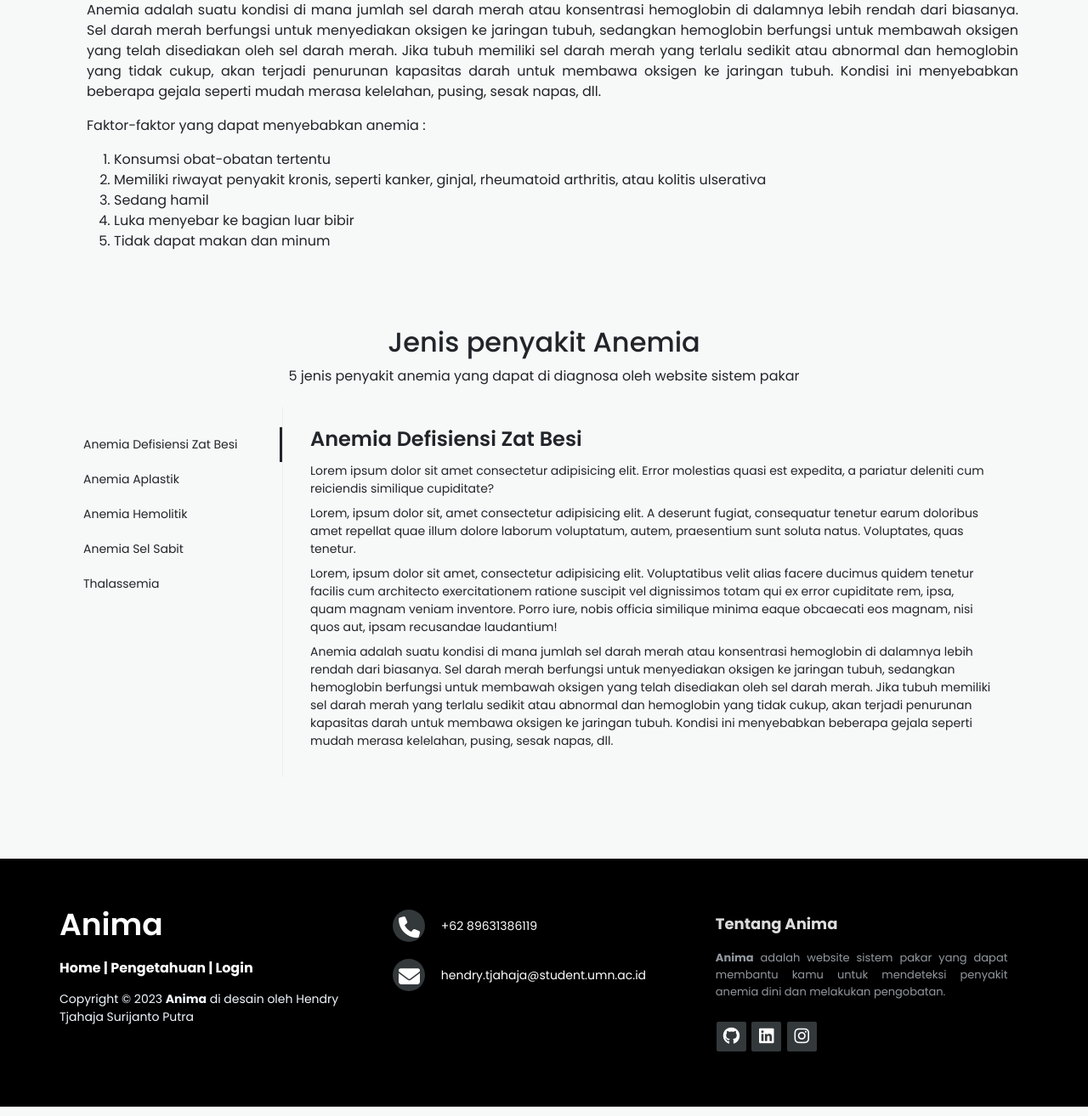
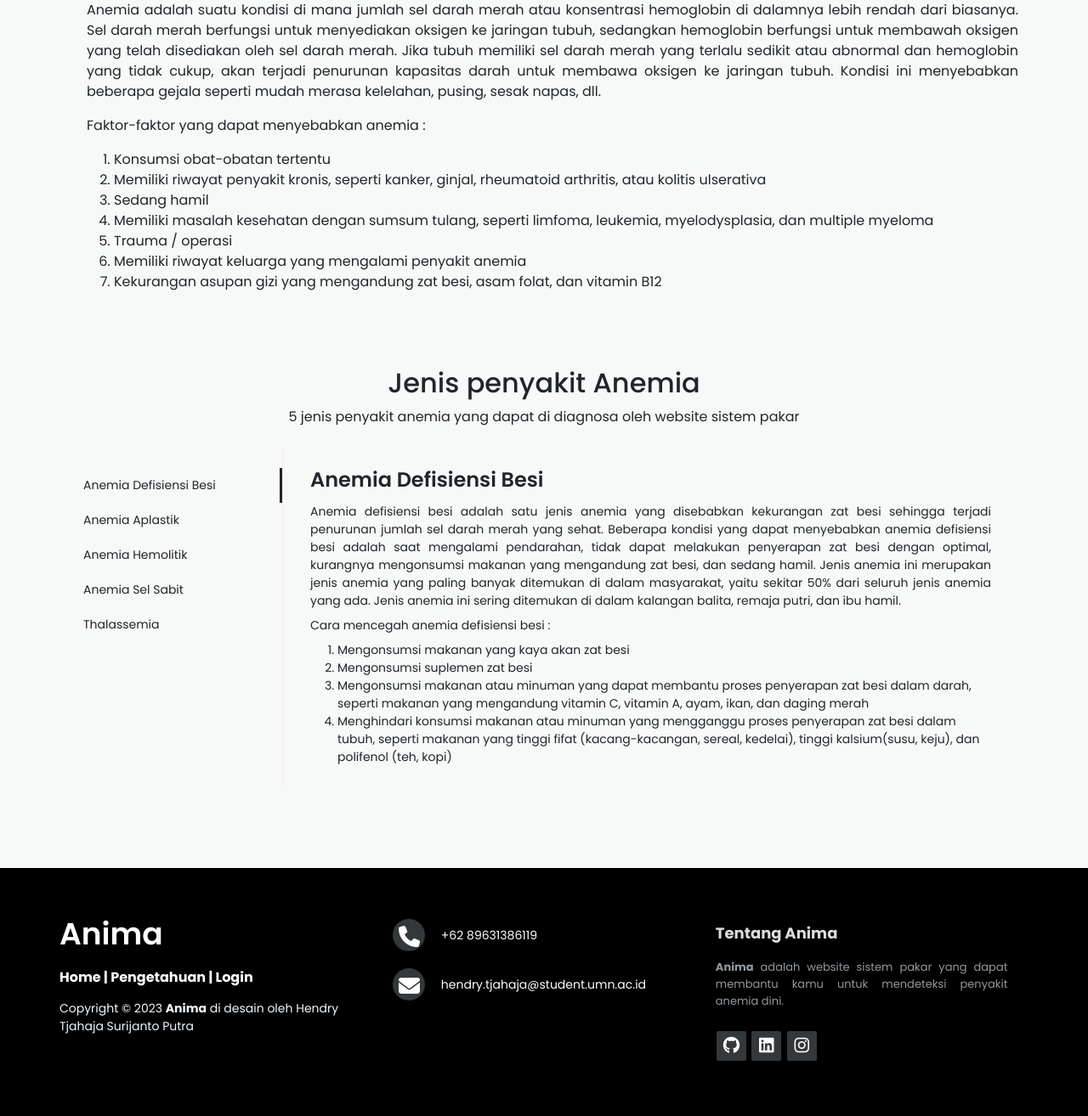
Before and after one commit to akaslayer/Anima, a PHP site: page /pengetahuan.php in a window 1280 px wide. Shown: the part 208-1522 px from the top of the page at 85% size. Run offline with PHP 8.4, Linux system fonts and the light colour scheme; some libraries are stand-ins or nearby versions.

Commit message:
perubahan katakata footer, penambahan isi pengetahuan, dan perubahan note diagnosa

```diff
--- a/skripsi-anemia/assets/css/pengetahuan.css
+++ b/skripsi-anemia/assets/css/pengetahuan.css
@@ -46,7 +46,7 @@ body{
 	font-size: .875rem;
 	color: var(--black);
 	border-right: 3px solid transparent;
-  width: 250px;
+  	width: 250px;
 }
 .indicator li i {
 	font-size: 1rem;
@@ -68,6 +68,13 @@ body{
 .content li.active {
 	display: block;
 }
+
+ .content li.active ol li {
+	display: list-item;
+	font-size: .875rem;
+}
+
+
 .content li h1 {
 	font-size: 1.5rem;
 	font-weight: 600;
--- a/skripsi-anemia/diagnosa.php
+++ b/skripsi-anemia/diagnosa.php
@@ -32,7 +32,7 @@ if(!isset($_SESSION['nama'])){
 <div class="title-section">
   <h2>Diagnosa Penyakit Anemia</h2>
   <hr size="2" width="65%" color="black" style="margin-bottom:10px;margin-left:auto;margin-right:auto;" >
-    <p style="text-align: center;font-size: 14px;margin-top: 10px;">Pilih tingkat keyakinan anda terhadap gejala yang sedang dirasakan dan tekan tombol submit (<i class="fas fa-search"></i>) untuk melihat hasil</p>
+    <p class="note">Pilih tingkat keyakinan anda terhadap gejala yang sedang dirasakan dan tekan tombol submit (<i class="fas fa-search"></i>) untuk melihat hasil</p>
 </div>
 <div class="container mt-5">
 <form name=text_form method="POST" action ="diagnosa.php">
--- a/skripsi-anemia/footer.php
+++ b/skripsi-anemia/footer.php
@@ -49,7 +49,7 @@
     <div class="footer-right">
         <p class="footer-app-about">
             <span>Tentang Anima</span>
-            <strong>Anima</strong> adalah website sistem pakar yang dapat membantu kamu untuk mendeteksi penyakit anemia dini dan melakukan pengobatan.
+            <strong>Anima</strong> adalah website sistem pakar yang dapat membantu kamu untuk mendeteksi penyakit anemia dini.
         </p>
         <div class="footer-icons">
             <a href="https://github.com/akaslayer"><i class="fa-brands fa-github"></i></a>
--- a/skripsi-anemia/pengetahuan.php
+++ b/skripsi-anemia/pengetahuan.php
@@ -42,10 +42,16 @@ unset($_SESSION['pilihan_kondisi']);
                     Sedang hamil
                 </li>
                 <li>
-                    Luka menyebar ke bagian luar bibir
+                    Memiliki masalah kesehatan dengan sumsum tulang, seperti limfoma, leukemia, myelodysplasia, dan multiple myeloma
                 </li>
                 <li>
-                    Tidak dapat makan dan minum
+                    Trauma / operasi
+                </li>
+                <li>
+                    Memiliki riwayat keluarga yang mengalami penyakit anemia
+                </li>
+                <li>
+                    Kekurangan asupan gizi yang mengandung zat besi, asam folat, dan vitamin B12
                 </li>
             </ol>
     </div>
@@ -60,7 +66,7 @@ unset($_SESSION['pilihan_kondisi']);
     <div class="container mt-4">
     <div class="wrapper">
 			<ul class="indicator">
-				<li class="active" data-target="#besi">Anemia Defisiensi Zat Besi</li>
+				<li class="active" data-target="#besi">Anemia Defisiensi Besi</li>
 				<li data-target="#aplastik">Anemia Aplastik</li>
 				<li data-target="#hemolitik">Anemia Hemolitik</li>
 				<li data-target="#sabit">Anemia Sel Sabit</li>
@@ -68,34 +74,76 @@ unset($_SESSION['pilihan_kondisi']);
 			</ul>
 			<ul class="content">
 				<li class="active" id="besi">
-					<h1>Anemia Defisiensi Zat Besi</h1>
-					<p>Lorem ipsum dolor sit amet consectetur adipisicing elit. Error molestias quasi est expedita, a pariatur deleniti cum reiciendis similique cupiditate?</p>
-					<p>Lorem, ipsum dolor sit, amet consectetur adipisicing elit. A deserunt fugiat, consequatur tenetur earum doloribus amet repellat quae illum dolore laborum voluptatum, autem, praesentium sunt soluta natus. Voluptates, quas tenetur.</p>
-					<p>Lorem, ipsum dolor sit amet, consectetur adipisicing elit. Voluptatibus velit alias facere ducimus quidem tenetur facilis cum architecto exercitationem ratione suscipit vel dignissimos totam qui ex error cupiditate rem, ipsa, quam magnam veniam inventore. Porro iure, nobis officia similique minima eaque obcaecati eos magnam, nisi quos aut, ipsam recusandae laudantium!</p>
-          <p>Anemia adalah suatu kondisi di mana jumlah sel darah merah atau konsentrasi hemoglobin di dalamnya lebih rendah dari biasanya. Sel darah merah berfungsi untuk menyediakan oksigen ke jaringan tubuh, sedangkan hemoglobin berfungsi untuk membawah oksigen yang telah disediakan oleh sel darah merah. Jika tubuh memiliki sel darah merah yang terlalu sedikit atau abnormal dan hemoglobin yang tidak cukup, akan terjadi penurunan kapasitas darah untuk membawa oksigen ke jaringan tubuh. Kondisi ini menyebabkan beberapa gejala seperti mudah merasa kelelahan, pusing, sesak napas, dll.</p>
-        </li>
+					<h1>Anemia Defisiensi Besi</h1>
+					<p style="text-align:justify;">Anemia defisiensi besi adalah satu jenis anemia yang disebabkan kekurangan zat besi sehingga terjadi penurunan jumlah sel darah merah yang sehat.
+                        Beberapa kondisi yang dapat menyebabkan anemia defisiensi besi adalah saat
+                        mengalami pendarahan, tidak dapat melakukan penyerapan zat besi dengan optimal,
+                        kurangnya mengonsumsi makanan yang mengandung zat besi, dan sedang hamil.
+                        Jenis anemia ini merupakan jenis anemia yang paling banyak ditemukan di dalam
+                        masyarakat, yaitu sekitar 50% dari seluruh jenis anemia yang ada. Jenis anemia ini
+                        sering ditemukan di dalam kalangan balita, remaja putri, dan ibu hamil.</p>
+                        <p>
+                        Cara mencegah anemia defisiensi besi :
+                        </p>
+                            <ol>
+                                <li>Mengonsumsi makanan yang kaya akan zat besi</li>
+                                <li>Mengonsumsi suplemen zat besi</li>
+                                <li>Mengonsumsi makanan atau minuman yang dapat membantu proses penyerapan zat besi dalam darah, seperti makanan yang mengandung vitamin C, vitamin A, ayam, ikan, dan daging merah</li>
+                                <li>Menghindari konsumsi makanan atau minuman yang mengganggu proses penyerapan zat besi dalam tubuh, seperti makanan yang tinggi fifat (kacang-kacangan, sereal, kedelai), tinggi kalsium(susu, keju), dan polifenol (teh, kopi)</li>
+                            </ol>
+                </li>
 				<li id="aplastik">
 					<h1>Anemia Aplastik</h1>
-					<p>Lorem ipsum dolor sit, amet consectetur adipisicing elit. Quidem esse perspiciatis inventore. Modi, nostrum debitis eum placeat suscipit veniam adipisci explicabo est natus, doloribus reprehenderit dolor maiores ut asperiores quam voluptas iure a doloremque vel odio ipsam molestias nihil blanditiis nam, in. Soluta doloribus iste repellendus quos hic itaque eaque.</p>
-					<p>Lorem ipsum dolor sit amet consectetur adipisicing elit. Error molestias quasi est expedita, a pariatur deleniti cum reiciendis similique cupiditate?</p>
+					<p style="text-align: justify;">Anemia aplastik adalah salah satu jenis kelainan darah yang disebabkan
+                        oleh kegagalan sumsum tulang untuk menghasilkan sel darah. Pada kondisi
+                        ini, salah satu atau seluruh sel darah, termasuk sel darah merah, sel darah putih,
+                        dan trombosit tidak dapat diproduksi oleh sumsum tulang. Anemia aplastik terbagi
+                        menjadi dua jenis, yaitu anemia aplastik yang didapat (Acquired aplastic anemia)
+                        dan anemia aplastik yang diturunkan (inherited aplastic anemia). </p>
+					<p style="text-align: justify;">Anemia aplastik yang didapat (Acquired aplastic anemia) biasanya
+                        disebabkan oleh penyakit autoimun. Penyakit autoimun adalah penyakit yang
+                        terjadi akibat sistem kekebalan tubuh atau sistem imun menyerang sel-sel sehat
+                        dalam tubuh sendiri, yang di dalam hal ini adalah sumsum tulang belakang.
+                        Beberapa hal yang dapat menyebabkan penyakit ini adalah infeksi obat-obatan,
+                        infeksi virus, zat kimia berbahaya, kehamilan, dan radiasi. Jenis anemia ini lebih
+                        sering ditemukan pada orang dewasa.</p>
+                    <p style="text-align: justify;">Anemia aplastik yang diturunkan (inherited aplastic anemia) biasanya
+                        disebabkan oleh kelainan genetik yang diwariskan dari orang tua. Jenis anemia
+                        ini lebih sering ditemukan pada anak-anak dan remaja. Penderita anemia jenis ini
+                        memiliki resiko untuk mengalami kanker tertentu, seperti leukimia.</p>
+                        <p> Anemia aplastik tidak dapat dicegah.</p>
 				</li>
 				<li id="hemolitik">
 					<h1>Anemia Hemolitik</h1>
-					<p>Lorem ipsum dolor sit amet consectetur adipisicing elit. Error molestias quasi est expedita, a pariatur deleniti cum reiciendis similique cupiditate?</p>
-					<p>Lorem ipsum dolor sit amet consectetur adipisicing elit. Dolorum explicabo magni facere quo voluptas error, nulla nihil maxime fugiat earum iure fugit quas eligendi harum accusantium esse libero totam eveniet reprehenderit dignissimos ex, eius, voluptate! A maxime ad nostrum voluptatem, placeat, assumenda fugiat? Accusamus fuga repellendus nisi qui.</p>
-					<p>Lorem ipsum dolor sit amet consectetur, adipisicing elit. Consequuntur optio in pariatur ab officiis aperiam harum veritatis adipisci eveniet fuga soluta voluptas minima a necessitatibus, blanditiis.</p>
+					<p style="text-align: justify;">Anemia hemolitik adalah gangguan kurang darah yang terjadi karena sel darah merah dihancurkan lebih cepat, daripada waktu terbentuknya kembali sel baru.
+                        Hal ini menyebabkan tubuh mengalami kekurangan sel darah merah. Jenis anemia ini harus segera ditangani, dikarenakan dapat menyebabkan komplikasi jantung, seperti gagal jantung.
+                        Jenis anemia ini dapat diturunkan sejak lahir dari orang tua atau berkembang setelah lahir. Beberapa kondisi yang dapat menyebabkan anemia hemolitik adalah infeksi, kanker, transfusi darah dari orang dengan golongan darah yang berbeda, ovalositosis, sferositosis, dan efek samping obat-obatan. </p>
+					<p>Anemia hemolitik tidak dapat dicegah.</p>
 				</li>
 				<li id="sabit">
 					<h1>Anemia Sel Sabit</h1>
-					<p>Lorem ipsum dolor, sit amet consectetur adipisicing, elit. Velit quaerat magnam sit, nobis sed cum eius voluptatem quis facilis sunt, quia? Non atque, facere obcaecati veniam! Impedit atque, facilis similique doloribus quidem quibusdam quod! Quam odit quasi quia accusantium natus eos accusamus sequi repellat modi reiciendis vitae provident tenetur sint tempora quaerat expedita facere, assumenda quos consequatur minima quod deleniti.</p>
-					<p>Lorem ipsum dolor sit amet consectetur adipisicing elit. Reiciendis, sapiente.</p>
-					<p>Lorem ipsum dolor sit amet consectetur adipisicing elit. Error molestias quasi est expedita, a pariatur deleniti cum reiciendis similique cupiditate?</p>
+					<p style="text-align: justify;">Anemia sel sabit adalah kelainan genetik yang menyebabkan bentuk sel darah merah menjadi tidak normal. Pada anemia sel sabit, sel darah merah berbentuk seperti sabit, kaku, dan mudah menyumbat pembuluh darah kecil.
+                    Ketidaknormalan bentuk sel ini menyebabkan pasokan darah sehat dan oksigen yang disalurkan ke seluruh tubuh menjadi terhambat. Anemia sel sabit disebabkan oleh mutasi gen yang diturunkan dari kedua orang tua, dan keduanya harus memiliki kelainan genetik ini.
+                    Beberapa komplikasi yang dapat terjadi karena jenis penyakit ini adalah mengalami kebutaan karena penyumbatan pada pembuluh darah mata yang bisa mengakibatkan kerusakan retina, stroke yang terjadi karena aliran darah pada otak terhambat, komplikasi pada kehamilan, termasuk pembekuan darah, hipertensi, keguguran, berat badan lahir rendah, kelahiran prematur,
+                    dan banyak hal lainya.  </p>
+					<p>Anemia sel sabit tidak dapat dicegah.</p>
 				</li>
         <li id="thalassemia">
 					<h1>Thalassemia</h1>
-					<p>Lorem ipsum dolor, sit amet consectetur adipisicing, elit. Velit quaerat magnam sit, nobis sed cum eius voluptatem quis facilis sunt, quia? Non atque, facere obcaecati veniam! Impedit atque, facilis similique doloribus quidem quibusdam quod! Quam odit quasi quia accusantium natus eos accusamus sequi repellat modi reiciendis vitae provident tenetur sint tempora quaerat expedita facere, assumenda quos consequatur minima quod deleniti.</p>
-					<p>Lorem ipsum dolor sit amet consectetur adipisicing elit. Reiciendis, sapiente.</p>
-					<p>Lorem ipsum dolor sit amet consectetur adipisicing elit. Error molestias quasi est expedita, a pariatur deleniti cum reiciendis similique cupiditate?</p>
+					<p style="text-align: justify;">Thalasemia merupakan penyakit yang mana disebabkan oleh kelainan darah
+                        akibat kelainan genetik yang membuat hemoglobin dalam darah tidak diproduksi
+                        dengan jumlah yang cukup dan tidak dapat berfungsi dengan baik. Jenis
+                        anemia ini bersifat genetik atau diturunkan. Thalassemia terbagi menjadi dua jenis, yaitu thalassemia alfa dan thalassemia beta. Tingkat keparahan dari thalassemia
+                        alfa bergantung pada jumlah mutasi gen yang diwarisi dari orang tua, sehingga
+                        kondisi akan semakin parah tergantung banyaknya gen yang bermutasi. Berbeda
+                        dari thalassemia alfa, tingkat keparahan dari thalassemia beta bergantung pada
+                        bagian dari hemoglobin yang terpengaruh.</p>
+					<p>Cara mencegah thalassemia :</p>
+                    <ol>
+                        <li>Melakukan pengecekan sebelum melakukan pernikahan untuk memastikan pasangan bukan carrier / pembawa penyakit</li>
+                        <li>Melakukan pemeriksaan premarital</li>
+                    </ol>
+
 				</li>
 			</ul>
 		</div>
```
Also changed, not shown: skripsi-anemia/assets/css/diagnosa.css (+18 -0 lines).
